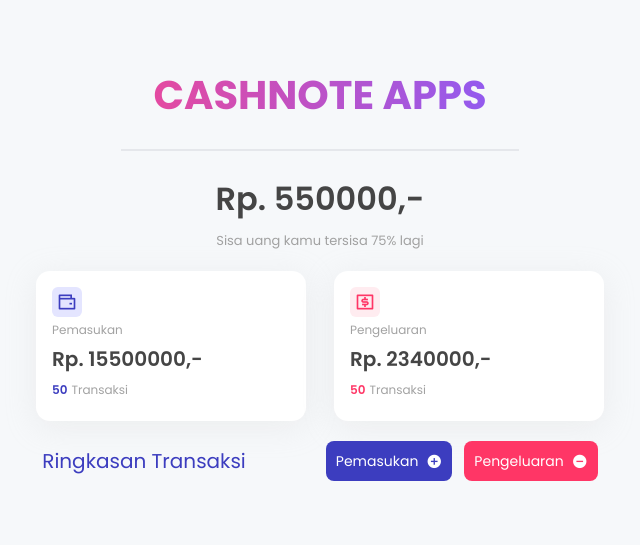
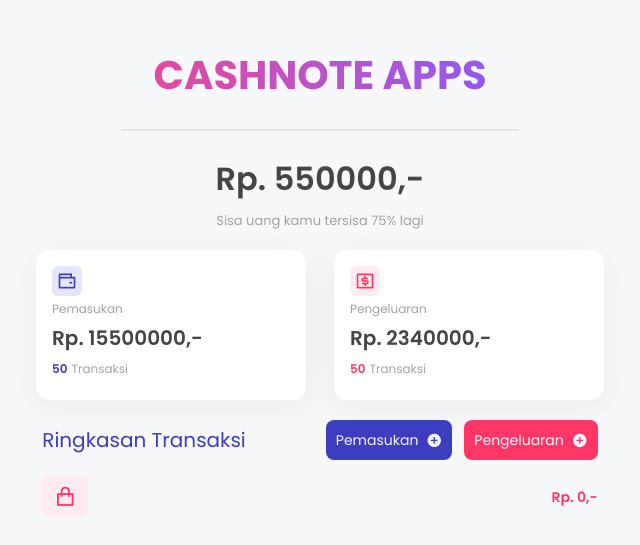
Before and after one commit to ramaherdianto/cashnote-app, a React (Vite) app: page / in a window 1280 px wide. Shown: the part 131-676 px from the top of the page, without its empty margins (320-960 px from the left). Built offline with nearby package versions, Linux system fonts and the light colour scheme.

Commit message:
feat: create input feature but the list transactions has a bug

```diff
--- a/src/App.jsx
+++ b/src/App.jsx
@@ -3,37 +3,22 @@
 import Modal from './components/Modal';
 
 const App = () => {
+    const [open, setOpen] = useState(false);
     const [currentMoney, setCurrentMoney] = useState(550000);
     const [income, setIncome] = useState(15500000);
     const [outcome, setOutcome] = useState(2340000);
-    const [listTransactions, setListTransactions] = useState([]);
-    const [formInput, setFormInput] = useState({
-        namaTransaksi: '',
-        nominal: 0,
-        tanggal: '',
-        kategori: '',
-    });
+    const [summary, setSummary] = useState([
+        {
+            namaTransaksi: '',
+            nominal: 0,
+            tanggal: '',
+            kategori: '',
+        },
+    ]);
 
-    const handleChange = (e) => {
-        const { name, value } = e.target;
-        setFormInput({
-            ...formInput,
-            [name]: value,
-        });
-    };
-
-    const handleSubmit = (e) => {
-        e.preventDefault();
-        const addedTransactions = [
-            {
-                namaTransaksi: formInput.namaTransaksi,
-                nominal: parseInt(formInput.nominal),
-                tanggal: formInput.tanggal,
-                kategori: formInput.kategori,
-            },
-        ];
-
-        setListTransactions([formInput, addedTransactions]);
+    const tambahTransaksi = (obj) => {
+        setSummary([...summary, obj]);
+        console.log(summary);
     };
 
     return (
@@ -79,59 +64,24 @@
                         <h1 className='text-[#3C3DBF] text-xl'>Ringkasan Transaksi</h1>
                     </div>
                     <div className='btn-transaction flex gap-3'>
-                        <Modal.Button
-                            btnId='income'
+                        <Modal
+                            kategori='In'
+                            tambahTransaksi={tambahTransaksi}
                             btnText='Pemasukan'
                             btnIcon='ri-add-circle-fill'
                         />
-
-                        <Modal modalId='income'>
-                            <h3 className='font-bold text-xl mb-3 text-[#3C3DBF]'>Pemasukan</h3>
-                            <form onSubmit={handleSubmit}>
-                                <Modal.Input
-                                    type='text'
-                                    name='namaTransaksi'
-                                    value={formInput.namaTransaksi}
-                                    onChange={handleChange}
-                                    placeholder='Nama transaksi'
-                                />
-                                <Modal.Input
-                                    type='number'
-                                    name='nominal'
-                                    value={formInput.nominal}
-                                    onChange={handleChange}
-                                    placeholder='Masukkan nominal'
-                                />
-                                <Modal.Input
-                                    type='date'
-                                    name='tanggal'
-                                    value={formInput.tanggal}
-                                    onChange={handleChange}
-                                />
-                                <Modal.Input
-                                    type='text'
-                                    name='kategori'
-                                    value={formInput.kategori}
-                                    onChange={handleChange}
-                                />
-
-                                <button type='submit'>submit</button>
-                            </form>
-                        </Modal>
-
-                        <Modal.Button
+                        <Modal
+                            kategori='Out'
+                            tambahTransaksi={tambahTransaksi}
                             btnColor='bg-[#FF3666]'
-                            btnId='outcome'
                             btnText='Pengeluaran'
-                            btnIcon='ri-indeterminate-circle-fill'
+                            btnIcon='ri-add-circle-fill'
                         />
-
-                        {/* <Modal modalId='outcome'>Pengeluaran</Modal> */}
                     </div>
                 </div>
 
                 <div className='all-transaction-wrapper flex flex-col gap-3'>
-                    {listTransactions?.map((transaction, index) => {
+                    {summary.map((transaction, index) => {
                         return (
                             <div
                                 key={index}
@@ -176,42 +126,6 @@
                     })}
                 </div>
             </div>
-
-            {/* <input type='checkbox' id='income' className='modal-toggle' />
-            <div className='modal'>
-                <div className='modal-box bg-slate-100'>
-                    <h3 className='font-bold text-lg text-[#3C3DBF]'>Pemasukan</h3>
-                    <p className='py-4'>
-                        You've been selected for a chance to get one year of subscription to use
-                        Wikipedia for free!
-                    </p>
-                    <div className='modal-action'>
-                        <label htmlFor='income' className='btn'>
-                            Yay!
-                        </label>
-                    </div>
-                </div>
-            </div> */}
-
-            {/* <label htmlFor='income' className='btn'>
-                open modal
-            </label>
-
-            <input type='checkbox' id='income' className='modal-toggle' />
-            <div className='modal'>
-                <div className='modal-box'>
-                    <h3 className='font-bold text-lg'>Congratulations random Internet user!</h3>
-                    <p className='py-4'>
-                        You've been selected for a chance to get one year of subscription to use
-                        Wikipedia for free!
-                    </p>
-                    <div className='modal-action'>
-                        <label htmlFor='income' className='btn'>
-                            Yay!
-                        </label>
-                    </div>
-                </div>
-            </div> */}
         </div>
     );
 };
--- a/src/App.scss
+++ b/src/App.scss
@@ -2,6 +2,10 @@
 
 * {
     font-family: 'Poppins', sans-serif;
+}
+
+#modal {
+    transition: all 0.4s ease-in-out;
 }
 
 .App {
--- a/src/components/Modal.jsx
+++ b/src/components/Modal.jsx
@@ -1,51 +1,124 @@
 import { useState } from 'react';
 
 const Modal = (props) => {
-    const { children, modalId } = props;
+    const { btnColor = 'bg-[#3C3DBF]', btnText, btnIcon } = props;
+
+    const [open, setOpen] = useState(false);
+    const [formInput, setFormInput] = useState({
+        namaTransaksi: '',
+        nominal: 0,
+        tanggal: '',
+        kategori: '',
+    });
+
+    const handleOpen = () => {
+        setOpen(true);
+        formInput['kategori'] = props.kategori;
+    };
+
+    const handleClose = () => {
+        setOpen(false);
+    };
+
+    const handleChange = (e) => {
+        const { name, value } = e.target;
+        setFormInput({
+            ...formInput,
+            [name]: value,
+        });
+    };
+
+    const handleSubmit = (e) => {
+        e.preventDefault();
+        const addedTransactions = {
+            namaTransaksi: formInput.namaTransaksi,
+            nominal: parseInt(formInput.nominal),
+            tanggal: formInput.tanggal,
+            kategori: formInput.kategori,
+        };
+        props.tambahTransaksi(addedTransactions);
+        handleClose();
+    };
 
     return (
         <>
-            <input type='checkbox' id={modalId} className='modal-toggle' />
-            <div className='modal'>
-                <div className='modal-box bg-slate-100'>
-                    {children}
-                    <div className='modal-action'>
-                        <label
-                            htmlFor={modalId}
-                            className='btn bg-red-500 border-none text-slate-100'
-                        >
-                            Close
-                        </label>
+            <button
+                onClick={handleOpen}
+                className={`${btnColor} btn__modal border-none flex items-center gap-2 py-2 px-[10px] rounded-lg text-slate-100`}
+            >
+                <span className='text-sm'>{btnText}</span> <i className={btnIcon}></i>
+            </button>
+            {open ? (
+                <div className='bg-zinc-200 bg-opacity-80 fixed inset-0 z-50   '>
+                    <div className='flex h-screen justify-center items-center '>
+                        <form onSubmit={handleSubmit}>
+                            <div
+                                id='modal'
+                                className='flex-col opacity-100 justify-center  bg-white py-12 px-24 border-[3px] border-slate-300 rounded-xl '
+                            >
+                                <div className='flex justify-center items-center'>
+                                    <h1
+                                        className={`font-bold text-xl mb-3 ${
+                                            formInput.kategori === 'In'
+                                                ? 'text-[#3C3DBF]'
+                                                : 'text-[#FF3666]'
+                                        }`}
+                                    >
+                                        {formInput.kategori === 'In' ? 'Pemasukan' : 'Pengeluaran'}
+                                    </h1>
+                                </div>
+                                <div className='flex flex-col text-lg  text-zinc-600   mb-10'>
+                                    <input
+                                        type='text'
+                                        name='namaTransaksi'
+                                        value={formInput.namaTransaksi}
+                                        onChange={handleChange}
+                                        placeholder='Nama transaksi'
+                                        className='input border-2 border-slate-300 w-full max-w-xs my-2 bg-white text-slate-700'
+                                    />
+                                    <input
+                                        type='number'
+                                        name='nominal'
+                                        value={formInput.nominal}
+                                        onChange={handleChange}
+                                        className='input border-2 border-slate-300 w-full max-w-xs my-2 bg-white text-slate-700'
+                                    />
+                                    <input
+                                        type='date'
+                                        name='tanggal'
+                                        value={formInput.tanggal}
+                                        onChange={handleChange}
+                                        className='input border-2 border-slate-300 w-full max-w-xs my-2 bg-white text-slate-700'
+                                    />
+                                    <input
+                                        type='hidden'
+                                        name='kategori'
+                                        value={formInput.kategori}
+                                        onChange={handleChange}
+                                        className='input border-2 border-slate-300 w-full max-w-xs my-2 bg-white text-slate-700'
+                                    />
+                                </div>
+                                <div className='flex justify-center'>
+                                    <button
+                                        type='submit'
+                                        className='rounded px-4 py-2 text-white  bg-[#3C3DBF] '
+                                    >
+                                        Submit
+                                    </button>
+                                    <button
+                                        onClick={handleClose}
+                                        className='rounded px-4 py-2 ml-4 text-white bg-red-500 '
+                                    >
+                                        Close
+                                    </button>
+                                </div>
+                            </div>
+                        </form>
                     </div>
                 </div>
-            </div>
+            ) : null}
         </>
     );
 };
 
-const Button = (props) => {
-    const { btnColor = 'bg-[#3C3DBF]', btnId, btnText, btnIcon } = props;
-    return (
-        <>
-            <label
-                htmlFor={btnId}
-                className={`btn__modal cursor-pointer ${btnColor}  flex items-center gap-2 py-2 px-[10px] rounded-lg text-white`}
-            >
-                <span className='text-sm'>{btnText}</span> <i className={btnIcon}></i>
-            </label>
-        </>
-    );
-};
-
-const Input = (props) => {
-    return (
-        <>
-            <input {...props} className='input w-full max-w-xs my-2 bg-white text-slate-700' />
-        </>
-    );
-};
-
-Modal.Button = Button;
-Modal.Input = Input;
-
 export default Modal;
```
